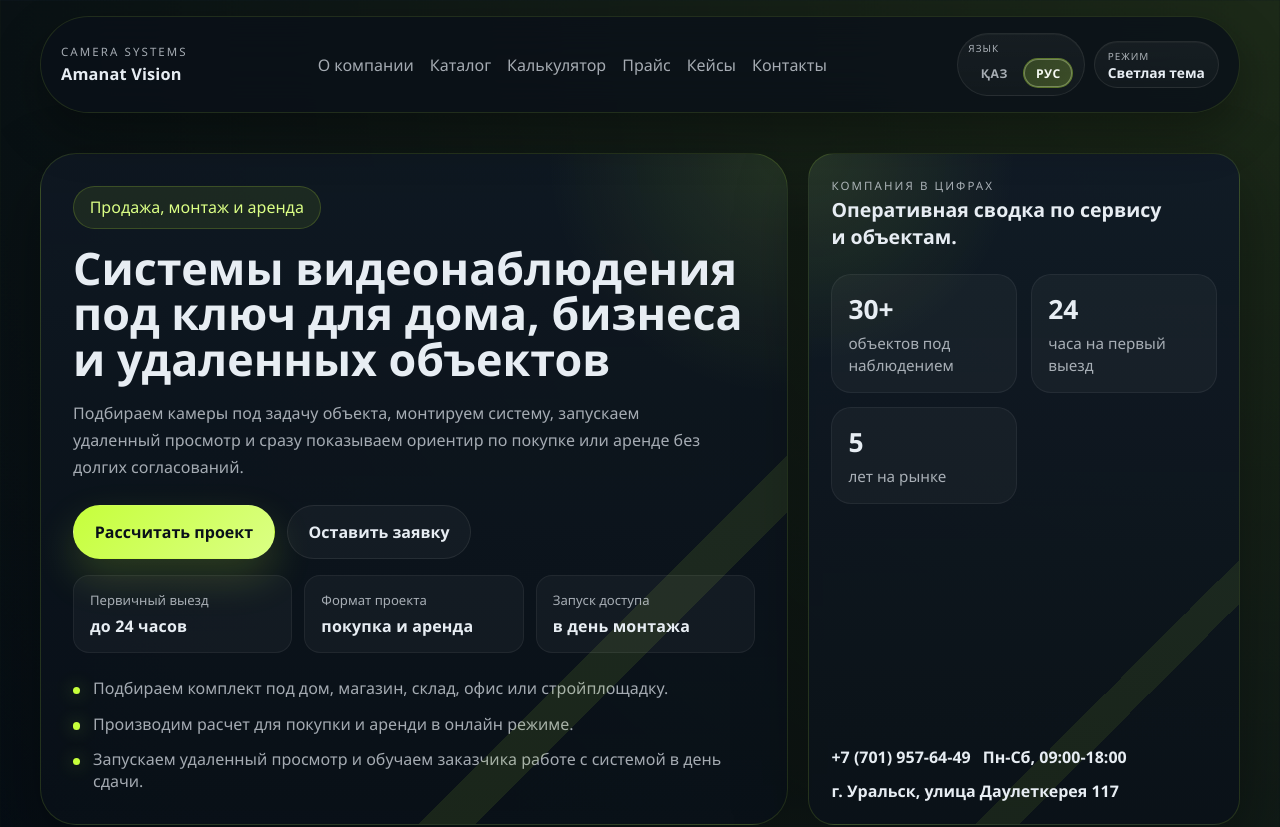
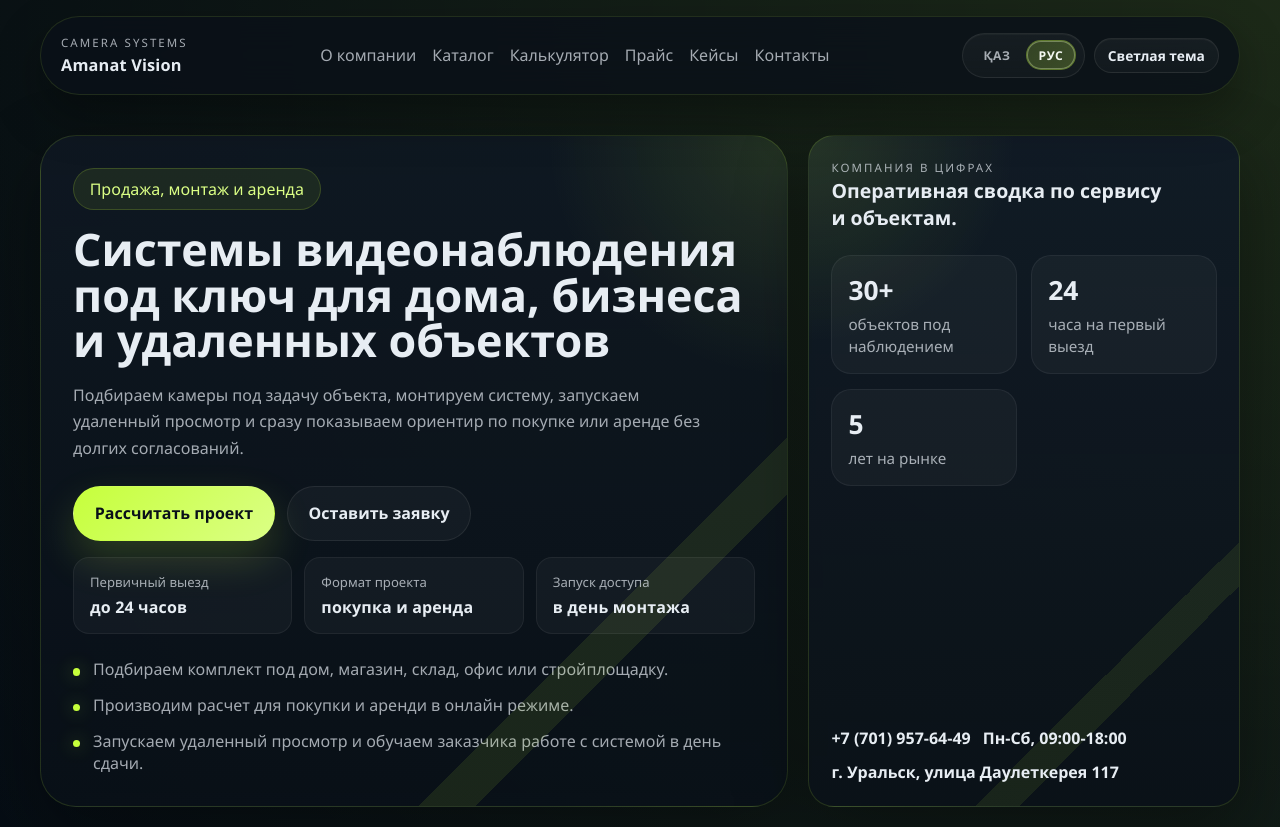
Before and after one commit to aslaleev/Blackview.kz, a React (Vite) app: page / in a window 1280 px wide. Shown: the top 827 px of the page. Built offline with nearby package versions, Linux system fonts and the light colour scheme.

Commit message:
Simplify header toggles

```diff
--- a/src/App.tsx
+++ b/src/App.tsx
@@ -56,7 +56,6 @@ function App() {
 
           <div className="topbar__actions">
             <div className="language-toggle">
-              <span className="language-toggle__label">{siteContent.header.languageSwitchLabel}</span>
               <div className="language-toggle__options" role="group" aria-label={siteContent.header.languageSwitchAriaLabel}>
                 {languageOptions.map((option) => (
                   <button
@@ -78,7 +77,6 @@ function App() {
               onClick={() => setThemeMode((current) => (current === 'dark' ? 'light' : 'dark'))}
               aria-label={themeMode === 'dark' ? siteContent.header.enableLightAriaLabel : siteContent.header.enableDarkAriaLabel}
             >
-              <span>{siteContent.header.themeToggleEyebrow}</span>
               <strong>{themeMode === 'dark' ? siteContent.header.toLightLabel : siteContent.header.toDarkLabel}</strong>
             </button>
           </div>
--- a/src/styles/global.css
+++ b/src/styles/global.css
@@ -131,23 +131,14 @@ a {
 
 .language-toggle {
   display: inline-flex;
-  flex-direction: column;
-  align-items: flex-start;
+  align-items: center;
   justify-content: center;
-  gap: 0.18rem;
   min-height: auto;
-  padding: 0.44rem 0.66rem 0.42rem;
+  padding: 0.38rem 0.5rem;
   border-radius: 999px;
   border: 1px solid rgba(255, 255, 255, 0.08);
   background: linear-gradient(180deg, rgba(255, 255, 255, 0.045), rgba(255, 255, 255, 0.028));
   box-shadow: inset 0 1px 0 rgba(255, 255, 255, 0.03);
-}
-
-.language-toggle__label {
-  color: var(--color-text-muted);
-  font-size: 0.62rem;
-  letter-spacing: 0.1em;
-  text-transform: uppercase;
 }
 
 .language-toggle__options {
@@ -193,25 +184,16 @@ a {
 
 .theme-toggle {
   display: inline-flex;
-  flex-direction: column;
-  align-items: flex-start;
+  align-items: center;
   justify-content: center;
-  gap: 0.12rem;
   min-height: auto;
-  padding: 0.44rem 0.82rem 0.42rem;
+  padding: 0.55rem 0.82rem;
   border-radius: 999px;
   border: 1px solid rgba(255, 255, 255, 0.08);
   background: linear-gradient(180deg, rgba(255, 255, 255, 0.045), rgba(255, 255, 255, 0.028));
   box-shadow: inset 0 1px 0 rgba(255, 255, 255, 0.03);
   color: var(--color-text);
   cursor: pointer;
-}
-
-.theme-toggle span {
-  color: var(--color-text-muted);
-  font-size: 0.62rem;
-  letter-spacing: 0.1em;
-  text-transform: uppercase;
 }
 
 .theme-toggle strong {
```
